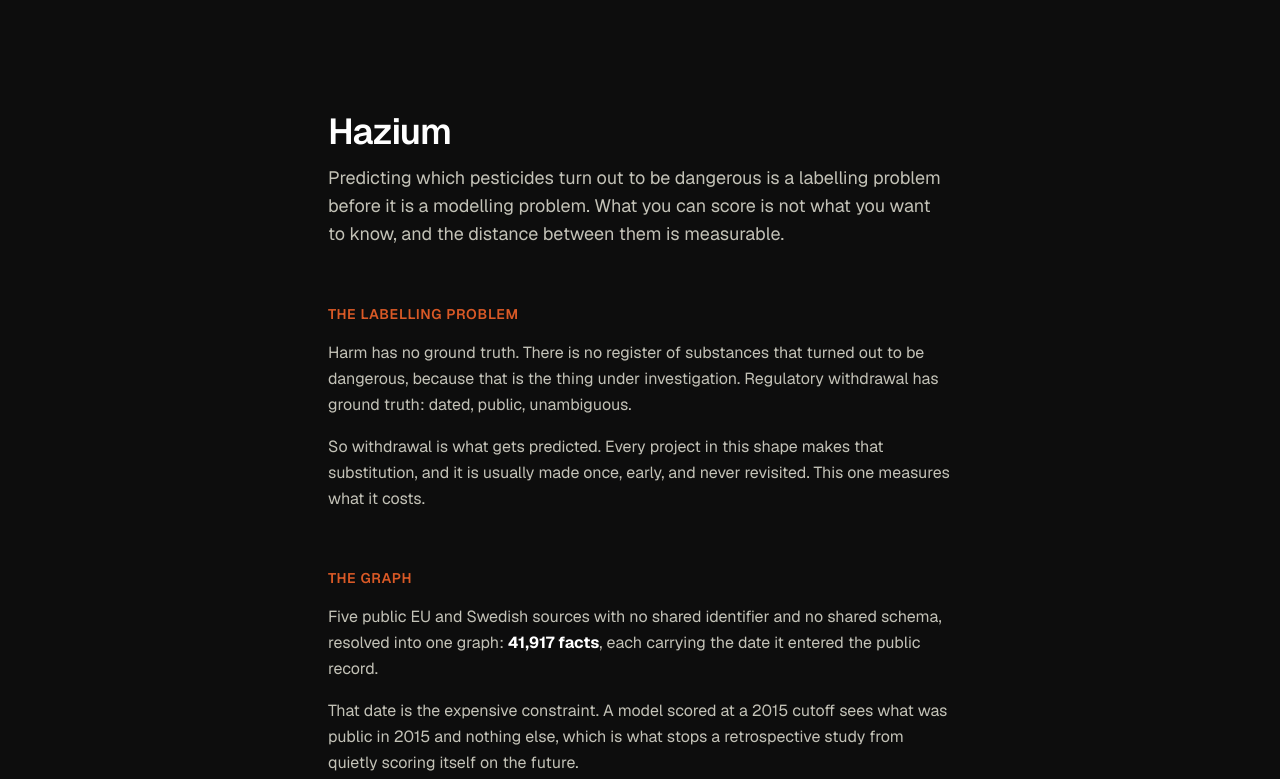
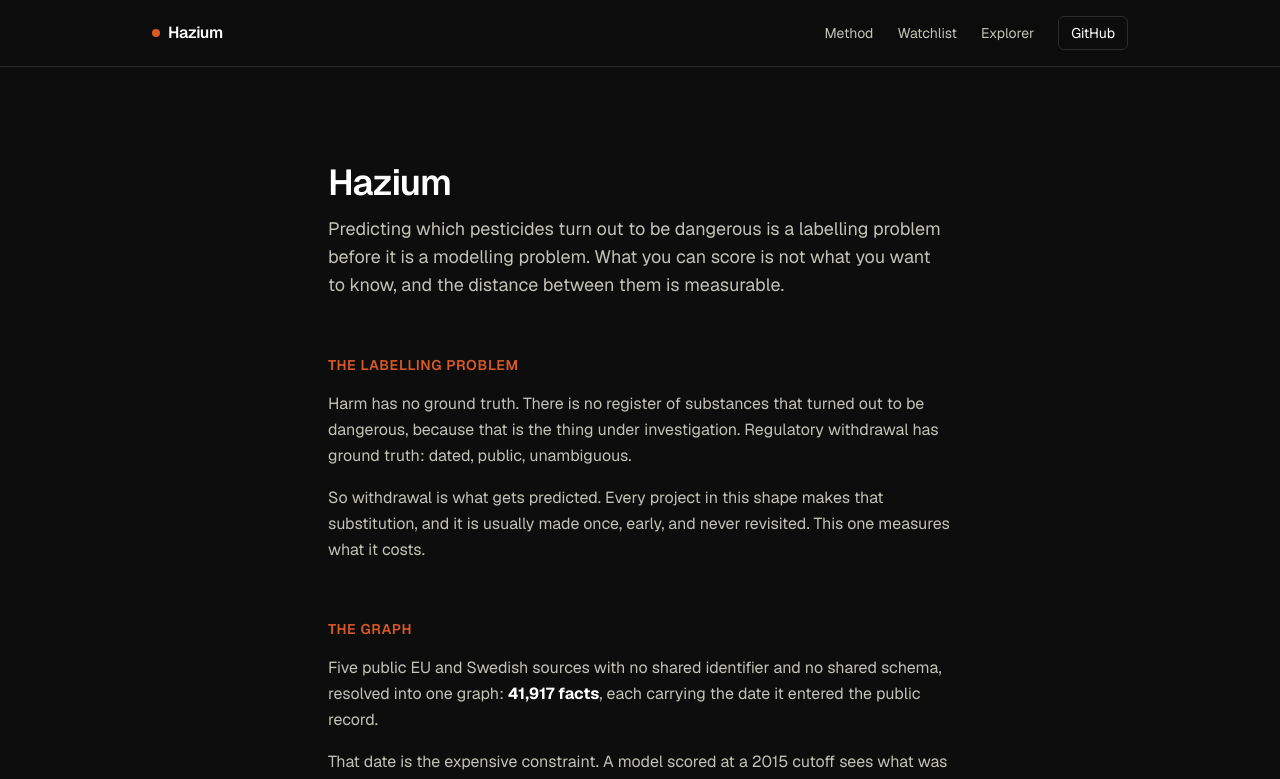
Before and after one commit to MartinBlomqvistDev/hazium, a Next.js app in the folder web/: page / in a window 1280 px wide. Shown: the top 779 px of the page. Built offline with nearby package versions, Linux system fonts and the light colour scheme.

Commit message:
fix: put the nav on the landing page so the site reads as one site

```diff
--- a/web/app/page.tsx
+++ b/web/app/page.tsx
@@ -1,6 +1,7 @@
 import Link from "next/link";
 import EvidenceMesh from "@/components/EvidenceMesh";
 import Footer from "@/components/Footer";
+import Nav from "@/components/Nav";
 import buildFactsData from "@/data/build.json";
 import evidenceMeshData from "@/data/evidence_mesh.json";
 import survivalData from "@/data/survival.json";
@@ -42,7 +43,12 @@ export default function Home() {
 
   return (
     <div className="flex min-h-full flex-col">
-      <main className="flex-1 py-20 sm:py-28">
+      {/* The story page had no nav, so following a link to /watchlist made a
+          header appear out of nowhere and the site stopped feeling like one
+          site. The wordmark repeating under it is fine: it is the home page, and
+          the h1 is the only place the project is named at full size. */}
+      <Nav />
+      <main className="flex-1 py-16 sm:py-24">
         <article className="mx-auto max-w-2xl px-6">
           <h1 className="text-3xl font-semibold tracking-tight sm:text-4xl">Hazium</h1>
           <p className="mt-3 text-lg text-text-secondary">
```
